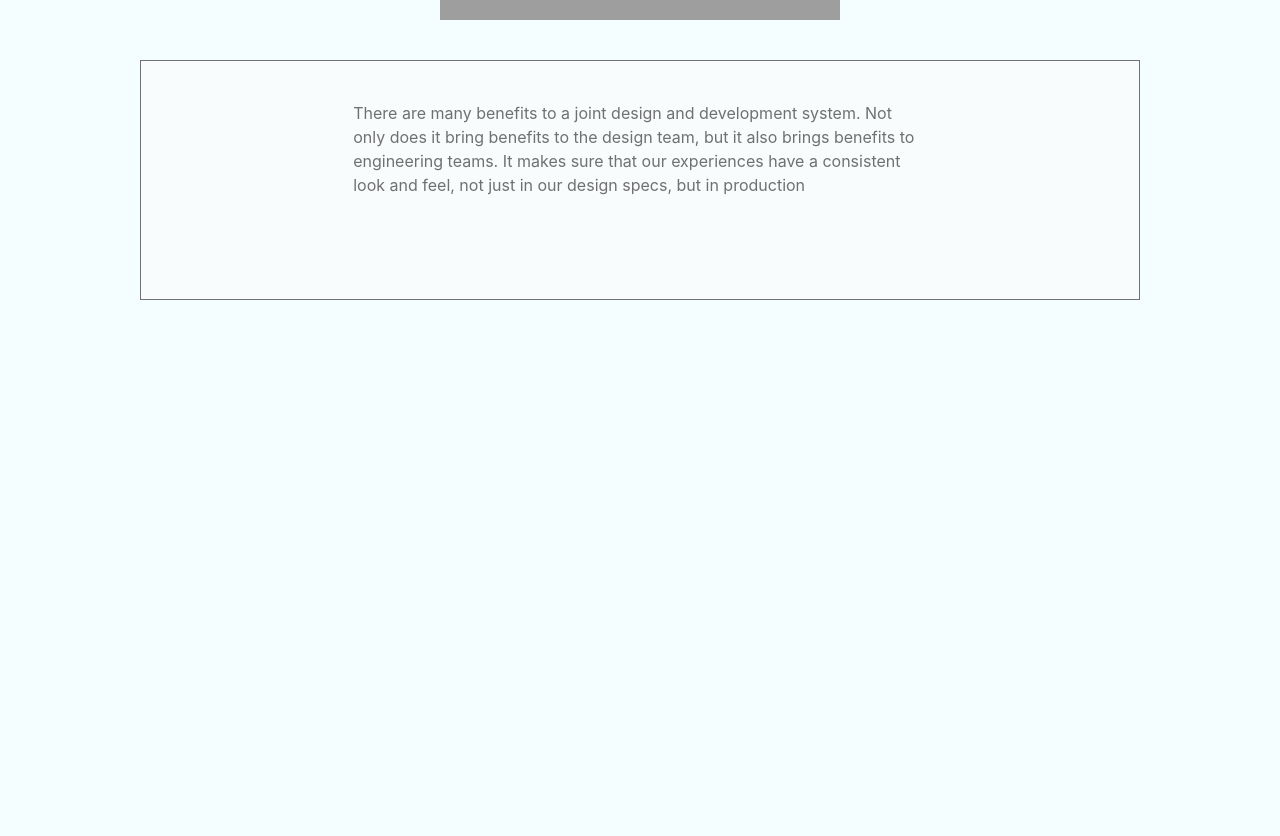
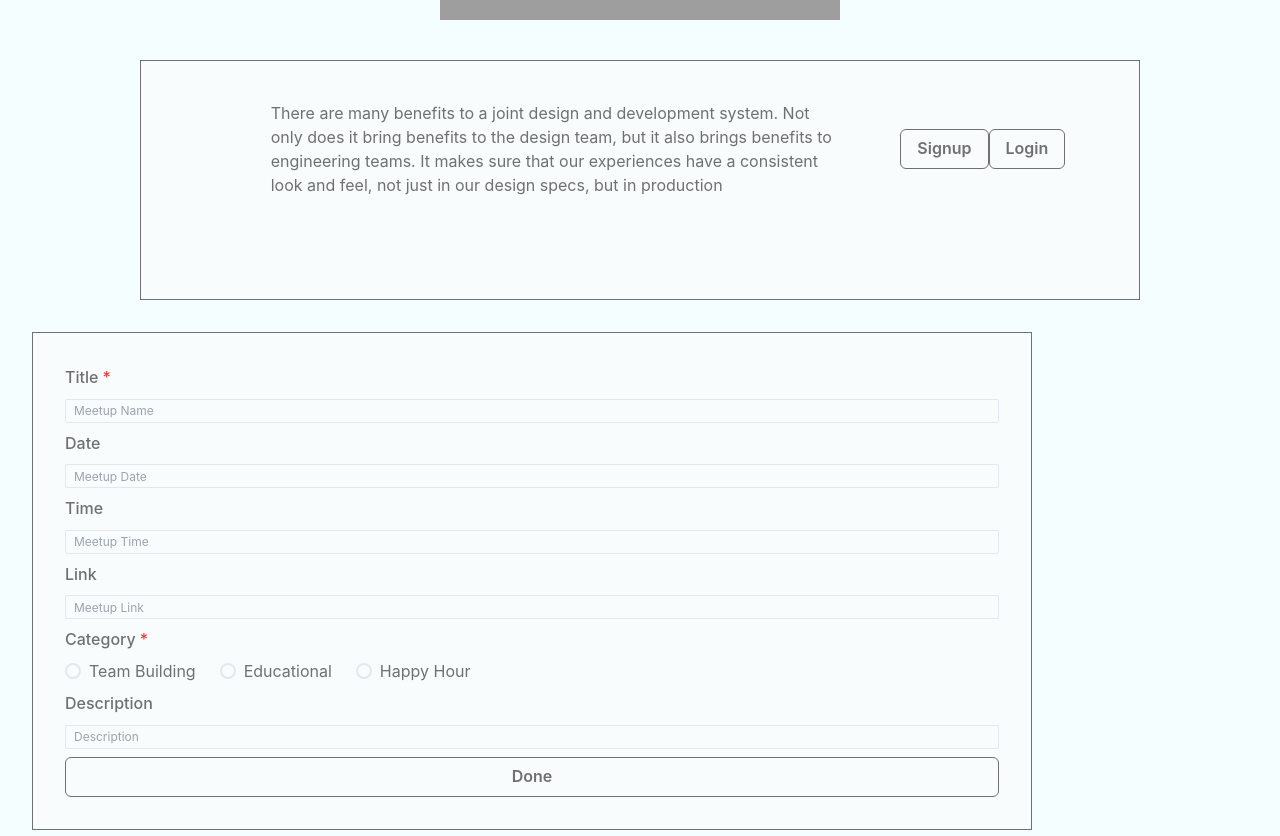
Before and after one commit to AshlynMarie22/StreamFrontEnd, a React (Create React App) app: page /allmeetups in a window 1280 px wide. Shown: the part 320-1156 px from the top of the page. Before the commit the page ends 800 px from the top, so only its background shows below. Built offline with nearby package versions, Linux system fonts and the light colour scheme; grey boxes are pictures that could not be loaded.

Commit message:
updated home page, added buttons, added createMeetup form

```diff
--- a/package.json
+++ b/package.json
@@ -12,9 +12,11 @@
     "@testing-library/react": "^10.4.9",
     "@testing-library/user-event": "^12.8.3",
     "framer-motion": "^3.10.2",
+    "ky": "^0.28.5",
     "react": "^17.0.1",
     "react-dom": "^17.0.1",
     "react-icons": "^3.11.0",
+    "react-query": "^3.17.2",
     "react-scripts": "4.0.3"
   },
   "scripts": {
--- a/src/App.js
+++ b/src/App.js
@@ -1,12 +1,21 @@
 import { ChakraProvider, theme } from '@chakra-ui/react';
 import React from 'react';
 import HomePage from 'pages/Home/Home';
+import CreateMeetup from 'pages/Meetup/CreateMeetup';
+import { QueryClient, QueryClientProvider } from 'react-query';
+import { ReactQueryDevtools } from 'react-query/devtools';
 import './index.css';
+
+const queryClient = new QueryClient();
 
 function App() {
   return (
     <ChakraProvider theme={theme}>
-      <HomePage />
+      <QueryClientProvider client={queryClient}>
+        <HomePage />
+        <CreateMeetup />
+        <ReactQueryDevtools initialIsOpen={false} />
+      </QueryClientProvider>
     </ChakraProvider>
   );
 }
--- /dev/null
+++ b/src/components/Forms/CreateMeetupForm/CreateMeetupForm.js
@@ -0,0 +1,83 @@
+import {
+  Button,
+  FormControl,
+  FormLabel,
+  Input,
+  VisuallyHidden,
+  RadioGroup,
+  HStack,
+  Radio,
+  Box,
+} from '@chakra-ui/react';
+import PropTypes from 'prop-types';
+import { forwardRef } from 'react';
+
+const MeetupForm = forwardRef(function AddMeetupForm({ handler }, ref) {
+  return (
+    <>
+      <Box bgColor="#F8FCFD" w={1000} border="1px" borderColor="#707070" m={8}>
+        <Box m={8}>
+          <form
+            className="flex flex-col gap-2 my-2"
+            onSubmit={handler}
+            ref={ref}
+          >
+            <FormControl id="meetup-title" isRequired>
+              <FormLabel>Title</FormLabel>
+
+              <Input placeholder="Meetup Name" size="xs" name="title" />
+            </FormControl>
+
+            <FormControl id="meetup-date">
+              <FormLabel>Date</FormLabel>
+
+              <Input placeholder="Meetup Date" size="xs" name="date" />
+            </FormControl>
+
+            <FormControl id="meetup-time">
+              <FormLabel>Time</FormLabel>
+              <Input placeholder="Meetup Time" size="xs" name="time" />
+            </FormControl>
+
+            <FormControl id="meetup-link">
+              <FormLabel>Link</FormLabel>
+
+              <Input placeholder="Meetup Link" size="xs" name="link" />
+            </FormControl>
+
+            <FormControl id="category" isRequired>
+              <FormLabel>Category</FormLabel>
+              <RadioGroup>
+                <HStack spacing="24px">
+                  <Radio value="Team Building" name="category">
+                    Team Building
+                  </Radio>
+                  <Radio value="Educational" name="category">
+                    Educational
+                  </Radio>
+                  <Radio value="Happy Hour" name="category">
+                    Happy Hour
+                  </Radio>
+                </HStack>
+              </RadioGroup>
+            </FormControl>
+
+            <FormControl id="meetup-description">
+              <FormLabel>Description</FormLabel>
+
+              <Input placeholder="Description" size="xs" name="description" />
+            </FormControl>
+
+            <Button variant="outline" spacing="6" borderColor="#707070">
+              Done
+            </Button>
+          </form>
+        </Box>
+      </Box>
+    </>
+  );
+});
+
+MeetupForm.propTypes = { handler: PropTypes.func.isRequired };
+
+export default MeetupForm;
--- /dev/null
+++ b/src/components/Forms/CreateMeetupForm/EditableText.js
@@ -0,0 +1,27 @@
+import React, { Component } from 'react';
+import { Editable, EditableInput, EditablePreview } from '@chakra-ui/react';
+import PropTypes from 'prop-types';
+function EditableText({ value, customerKey, id, handler }) {
+  return (
+    <Editable
+      defaultValue={value}
+      className="flex gap-2 items-center text-purple-600"
+    >
+      <EditablePreview />
+      <EditableInput
+        size="xs"
+        data-key={customerKey}
+        data-id={id}
+        onChange={handler}
+        onBlur={handler}
+      />
+    </Editable>
+  );
+}
+EditableText.propTypes = {
+  value: PropTypes.oneOfType([PropTypes.number, PropTypes.string]),
+  handler: PropTypes.func.isRequired,
+  customerKey: PropTypes.string.isRequired,
+  id: PropTypes.number.isRequired,
+};
+export default EditableText;
--- a/src/components/HomePage/HomePage.js
+++ b/src/components/HomePage/HomePage.js
@@ -1,5 +1,5 @@
 import React from 'react';
-import { Center, Box, Container } from '@chakra-ui/react';
+import { Center, Box, Container, Button } from '@chakra-ui/react';
 
 const HomePage = () => {
   return (
@@ -20,6 +20,13 @@ const HomePage = () => {
               experiences have a consistent look and feel, not just in our
               design specs, but in production
             </Container>
+
+            <Button variant="outline" spacing="6" borderColor="#707070">
+              Signup
+            </Button>
+            <Button variant="outline" spacing="6" borderColor="#707070">
+              Login
+            </Button>
           </Center>
         </Box>
       </Center>
--- /dev/null
+++ b/src/pages/Meetup/AllMeetups.js
@@ -0,0 +1,41 @@
+import React, { Component } from 'react';
+import { Text } from '@chakra-ui/react';
+import api from 'api';
+import MeetupForm from 'components/Forms/CreateMeetupForm/CreateMeetupForm';
+// import MeetupTable from 'components/Forms/CreateMeetupForm/EditableText'
+
+import { useMutation, useQuery, useQueryClient } from 'react-query';
+
+const fetchMeetups = async () => await api.index();
+
+function CreateMeetup() {
+  const { status, data, error } = useQuery('meetups', fetchMeetups);
+
+  const addMeetup = useMutation(payload => api.create(payload));
+
+  const queryClient = useQueryClient();
+
+  const handleSubmit = event => {
+    event.preventDefault();
+    addMeetup.mutate(Object.fromEntries(new FormData(event.target)), {
+      onSuccess: () => {
+        queryClient.invalidateQueries('meetups');
+      },
+    });
+  };
+
+  switch (status) {
+    case 'loading':
+      return <Text>Loading...</Text>;
+    case 'error':
+      return <Text color="tomato">{error.message}</Text>;
+    default:
+      return (
+        <main className="container mx-auto">
+          {/* <MeetupTable records={data} /> */}
+          <MeetupForm handler={handleSubmit} />
+        </main>
+      );
+  }
+}
+export default CreateMeetup;
--- /dev/null
+++ b/src/pages/Meetup/CreateMeetup.js
@@ -0,0 +1,83 @@
+import {
+  Button,
+  FormControl,
+  FormLabel,
+  Input,
+  VisuallyHidden,
+  RadioGroup,
+  HStack,
+  Radio,
+  Box,
+} from '@chakra-ui/react';
+import PropTypes from 'prop-types';
+import { forwardRef } from 'react';
+
+const MeetupForm = forwardRef(function AddMeetupForm({ handler }, ref) {
+  return (
+    <>
+      <Box bgColor="#F8FCFD" w={1000} border="1px" borderColor="#707070" m={8}>
+        <Box m={8}>
+          <form
+            className="flex flex-col gap-2 my-2"
+            onSubmit={handler}
+            ref={ref}
+          >
+            <FormControl id="meetup-title" isRequired>
+              <FormLabel>Title</FormLabel>
+
+              <Input placeholder="Meetup Name" size="xs" name="title" />
+            </FormControl>
+
+            <FormControl id="meetup-date">
+              <FormLabel>Date</FormLabel>
+
+              <Input placeholder="Meetup Date" size="xs" name="date" />
+            </FormControl>
+
+            <FormControl id="meetup-time">
+              <FormLabel>Time</FormLabel>
+              <Input placeholder="Meetup Time" size="xs" name="time" />
+            </FormControl>
+
+            <FormControl id="meetup-link">
+              <FormLabel>Link</FormLabel>
+
+              <Input placeholder="Meetup Link" size="xs" name="link" />
+            </FormControl>
+
+            <FormControl id="category" isRequired>
+              <FormLabel>Category</FormLabel>
+              <RadioGroup>
+                <HStack spacing="24px">
+                  <Radio value="Team Building" name="category">
+                    Team Building
+                  </Radio>
+                  <Radio value="Educational" name="category">
+                    Educational
+                  </Radio>
+                  <Radio value="Happy Hour" name="category">
+                    Happy Hour
+                  </Radio>
+                </HStack>
+              </RadioGroup>
+            </FormControl>
+
+            <FormControl id="meetup-description">
+              <FormLabel>Description</FormLabel>
+
+              <Input placeholder="Description" size="xs" name="description" />
+            </FormControl>
+
+            <Button variant="outline" spacing="6" borderColor="#707070">
+              Done
+            </Button>
+          </form>
+        </Box>
+      </Box>
+    </>
+  );
+});
+
+MeetupForm.propTypes = { handler: PropTypes.func.isRequired };
+
+export default MeetupForm;
```
Also changed, not shown: src/components/Forms/CreateMeetupForm/MeetupIndex.js (added), 2 other files (tests, documents, lock files or other folders).
